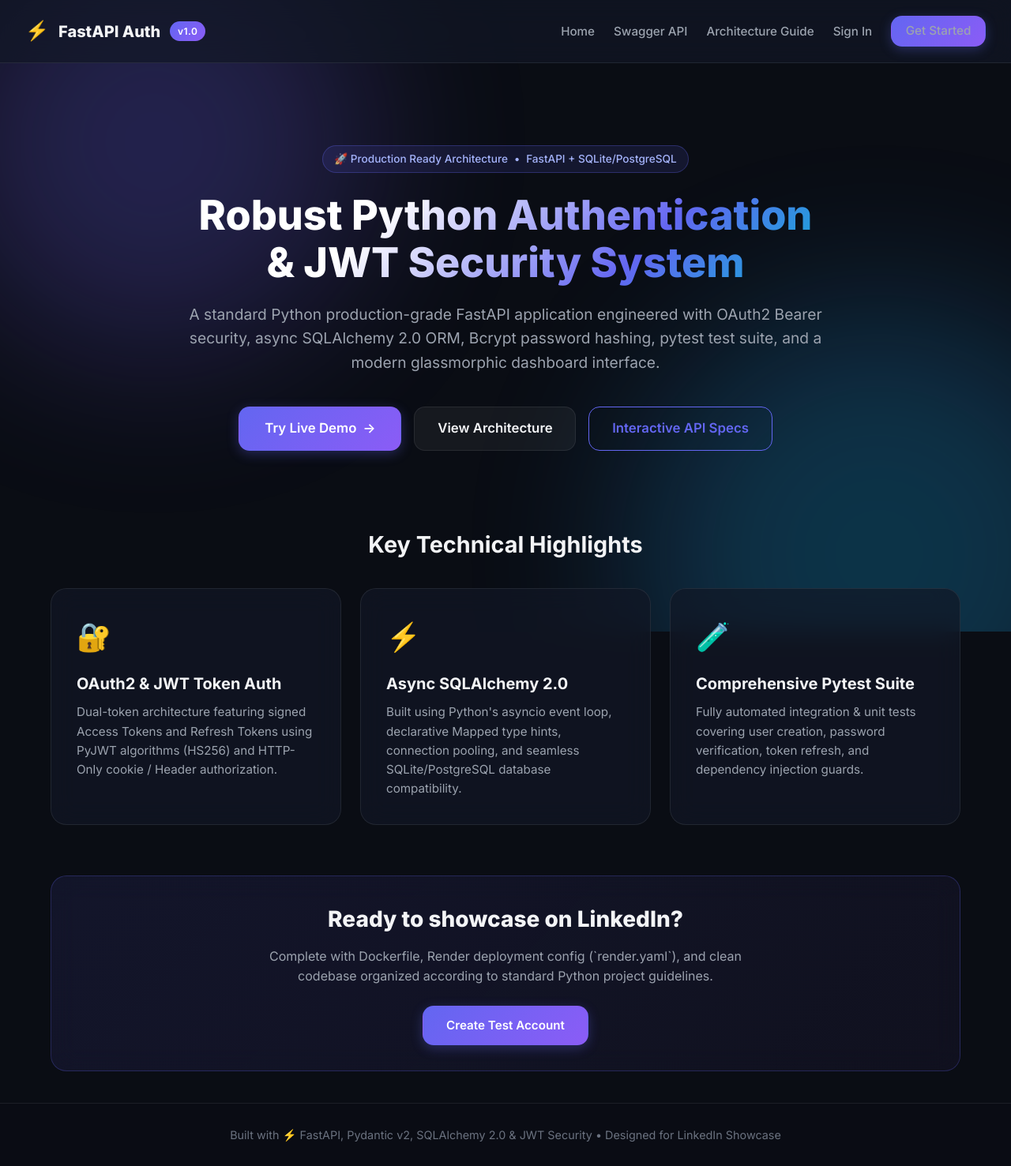
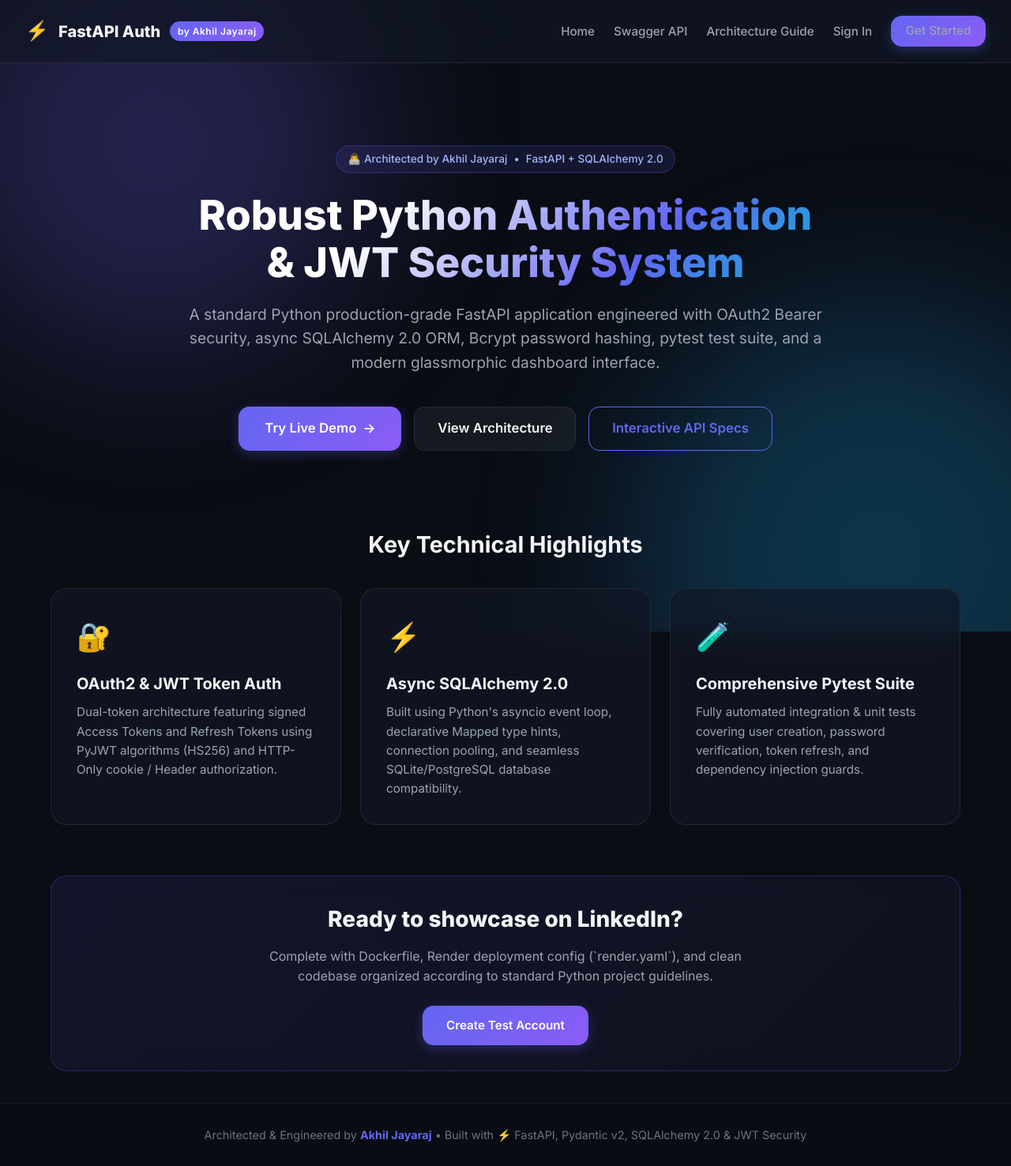
Before and after one commit to akhilJayaraj14/FastApi-auth, a FastAPI app: page / in a window 1280 px wide. Shown: the whole page at 79% size. Run offline with FastAPI, Linux system fonts and the light colour scheme.

Commit message:
Add Akhil Jayaraj branding across navbar, hero, footer, and system metrics API response

```diff
--- a/app/api/v1/endpoints/dashboard.py
+++ b/app/api/v1/endpoints/dashboard.py
@@ -31,6 +31,7 @@ async def get_dashboard_stats(
             "is_superuser": current_user.is_superuser
         },
         "system_metrics": {
+            "architect_and_author": "Akhil Jayaraj (github.com/akhilJayaraj14)",
             "registered_users": total_users,
             "auth_provider": "FastAPI JWT (PyJWT + Bcrypt)",
             "database_engine": "SQLAlchemy 2.0 Async",
--- a/app/templates/base.html
+++ b/app/templates/base.html
@@ -21,7 +21,7 @@
         <a href="/" class="nav-brand">
             <span style="font-size: 1.5rem;">⚡</span>
             <span>FastAPI Auth</span>
-            <span class="brand-badge">v1.0</span>
+            <span class="brand-badge" style="background: linear-gradient(135deg, var(--accent-indigo), var(--accent-purple));">by Akhil Jayaraj</span>
         </a>
         <nav>
             <ul class="nav-links">
@@ -46,7 +46,7 @@
 
     <!-- Global Footer -->
     <footer>
-        <p>Built with ⚡ FastAPI, Pydantic v2, SQLAlchemy 2.0 & JWT Security • Designed for LinkedIn Showcase</p>
+        <p>Architected & Engineered by <a href="https://github.com/akhilJayaraj14" target="_blank" style="color: var(--accent-indigo); text-decoration: none; font-weight: 700;">Akhil Jayaraj</a> • Built with ⚡ FastAPI, Pydantic v2, SQLAlchemy 2.0 & JWT Security</p>
     </footer>
 
     <script src="/static/js/auth.js"></script>
--- a/app/templates/docs_guide.html
+++ b/app/templates/docs_guide.html
@@ -10,6 +10,7 @@
     </p>
 
     <div style="display: flex; gap: 1rem; flex-wrap: wrap;">
+        <span class="badge badge-purple">Architected by Akhil Jayaraj</span>
         <span class="badge badge-success">Python 3.10+</span>
         <span class="badge badge-info">FastAPI 0.110</span>
         <span class="badge badge-purple">SQLAlchemy 2.0 Async</span>
--- a/app/templates/index.html
+++ b/app/templates/index.html
@@ -5,9 +5,9 @@
 {% block content %}
 <section class="hero">
     <div style="display: inline-flex; align-items: center; gap: 0.5rem; background: rgba(99, 102, 241, 0.12); border: 1px solid rgba(99, 102, 241, 0.3); padding: 0.35rem 0.9rem; border-radius: 20px; font-size: 0.85rem; color: #a5b4fc; margin-bottom: 1.5rem; font-weight: 500;">
-        <span>🚀 Production Ready Architecture</span>
+        <span>👨‍💻 Architected by Akhil Jayaraj</span>
         <span>•</span>
-        <span>FastAPI + SQLite/PostgreSQL</span>
+        <span>FastAPI + SQLAlchemy 2.0</span>
     </div>
     <h1 class="hero-title">Robust Python Authentication & JWT Security System</h1>
     <p class="hero-subtitle">
```
